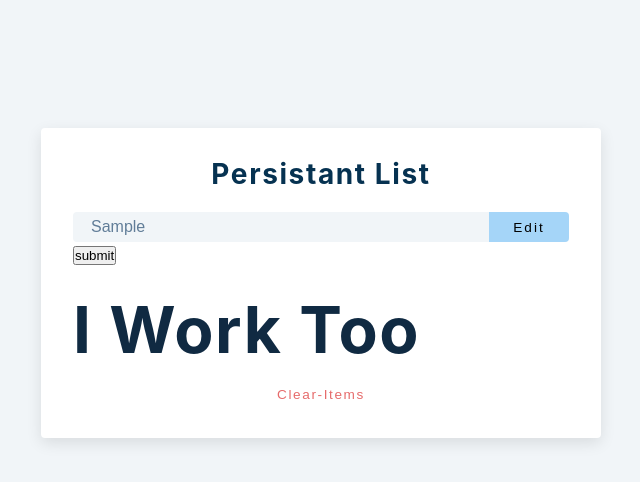
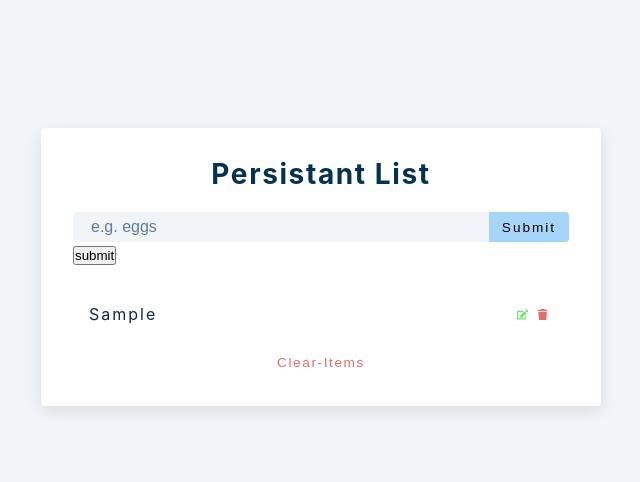
Before and after one commit to 0sorojo/Persistant-List-hooks, a React (Create React App) app: page / in a window 1280 px wide. Both pictures are taken after typing "Sample" into the empty fields and a click on the button "submit". Shown: the top 482 px of the page, without its empty margins (319-959 px from the left). Built offline with nearby package versions, Linux system fonts and the light colour scheme.

Commit message:
Add item functionality basic styling

```diff
--- a/src/App.js
+++ b/src/App.js
@@ -5,13 +5,22 @@
 const App = () => {
   const [name, setName] = useState('');
   const [list, setList] = useState([]);
-  const [isEditing, setIsEditing] = useState(true);
+  const [isEditing, setIsEditing] = useState(false);
   const [editID, setEditID] = useState(null);
   const [alert, setAlert] = useState({ show: false, msg: '', type: '' });
 
   const handleSubmit = (e) => {
     e.preventDefault();
-    console.log('clicked');
+    if (!name) {
+      // alert
+    } else if (name && isEditing) {
+      // edit
+    } else {
+      // alert
+      const newItem = { id: new Date().getTime().toString(), title: name };
+      setList([...list, newItem]);
+      setName('');
+    }
   };
 
   return (
@@ -33,10 +42,12 @@
         </div>
         <button>submit</button>
       </form>
-      <div className='grocery-container'>
-        <List />
-        <button className='clear-btn'>clear-items</button>
-      </div>
+      {list.length > 0 && (
+        <div className='grocery-container'>
+          <List items={list} />
+          <button className='clear-btn'>clear-items</button>
+        </div>
+      )}
     </section>
   );
 };
--- a/src/List.js
+++ b/src/List.js
@@ -1,10 +1,26 @@
 import React from 'react';
+import { FaEdit, FaTrash } from 'react-icons/fa';
 
-const List = () => {
+const List = ({ items }) => {
   return (
-    <>
-      <h1>I work too</h1>
-    </>
+    <div className='grocery-list'>
+      {items.map((item) => {
+        const { id, title } = item;
+        return (
+          <article key={id} className='grocery-item'>
+            <p className='title'>{title}</p>
+            <div className='btn-contianer'>
+              <button type='button' className='edit-btn'>
+                <FaEdit />
+              </button>
+              <button type='button' className='delete-btn'>
+                <FaTrash />
+              </button>
+            </div>
+          </article>
+        );
+      })}
+    </div>
   );
 };
 
```
